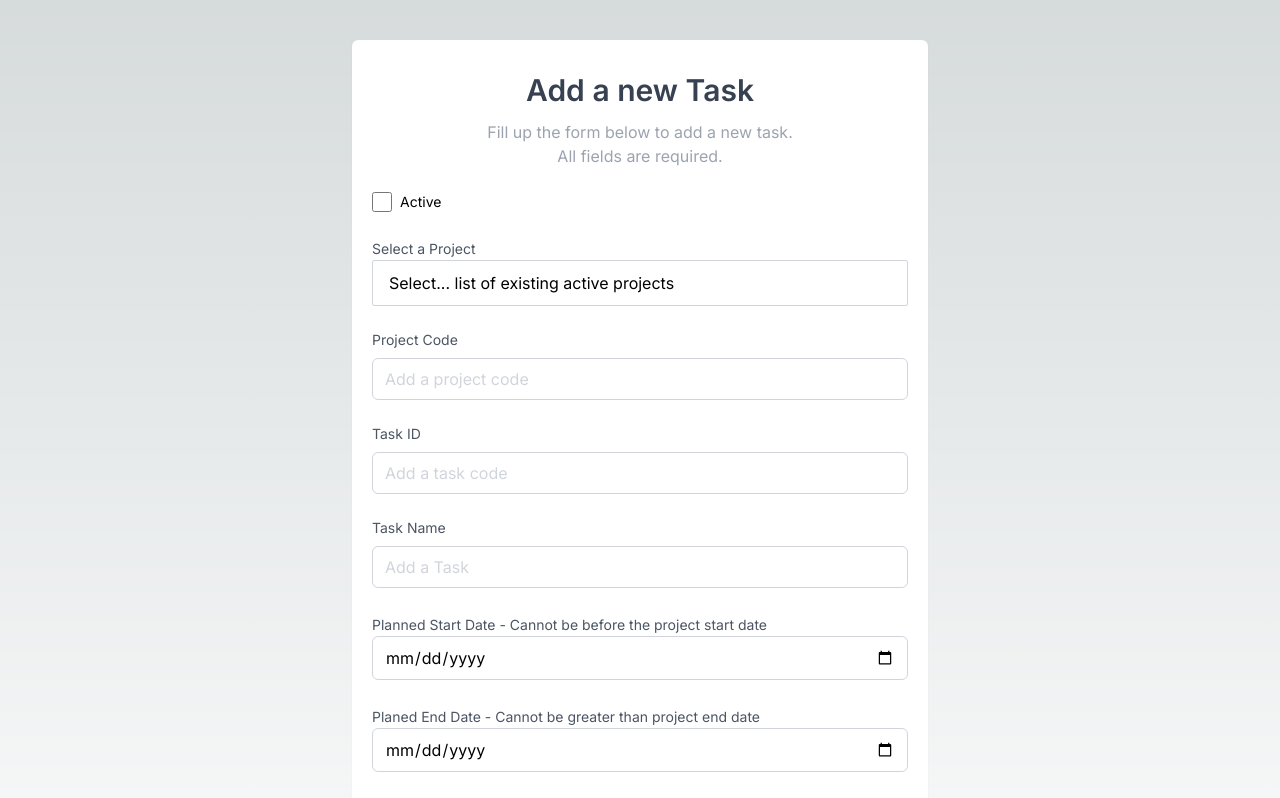
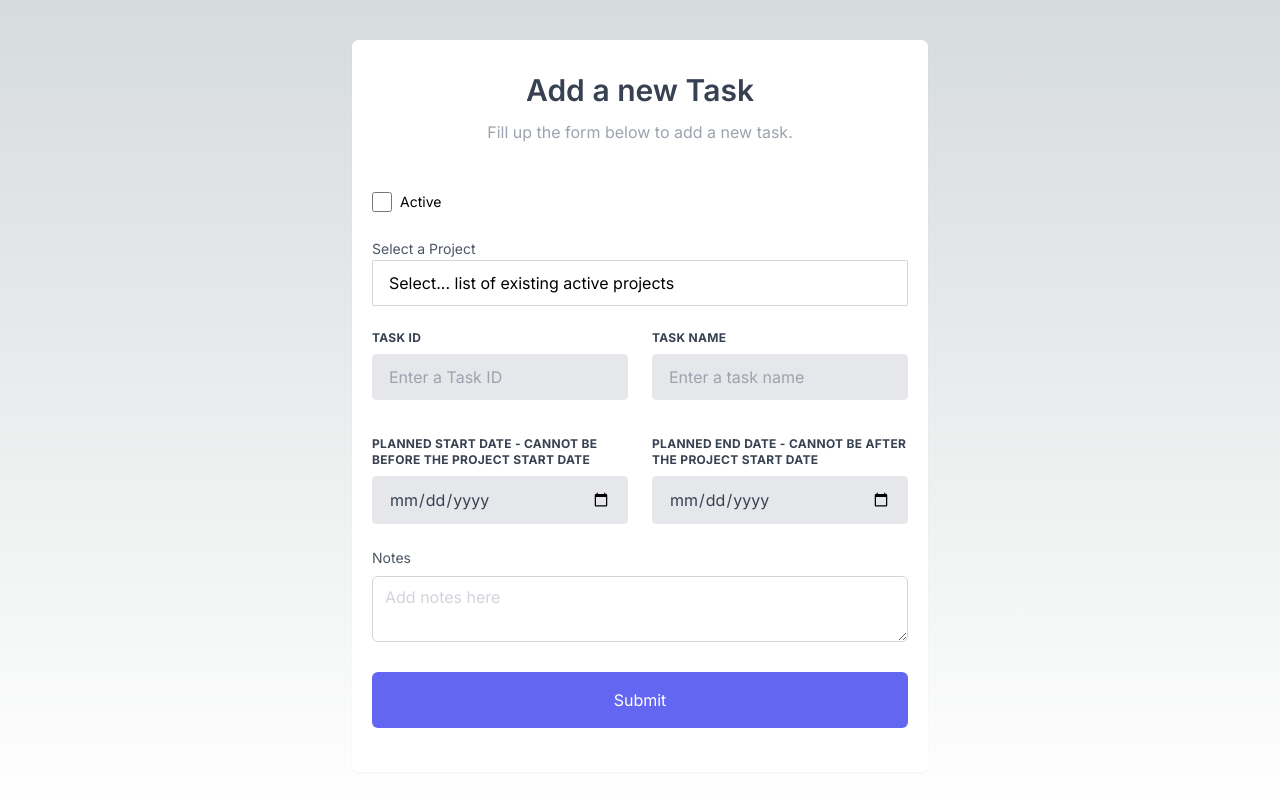
Before and after one commit to bashiraziz/EVMS, a Next.js app: page /addTask in a window 1280 px wide. Shown: the top 798 px of the page. Built offline with nearby package versions, Linux system fonts and the light colour scheme.

Commit message:
Modified start and end day fields

```diff
--- a/app/addTask/page.tsx
+++ b/app/addTask/page.tsx
@@ -8,7 +8,7 @@
     <div className="text-center">
       <h1 className="my-3 text-3xl font-semibold text-gray-700">Add a new Task</h1>
       <p className="text-gray-400">Fill up the form below to add a new task. <br/>
-      All fields are required. <br /> <br />
+      <br /> <br />
       </p>
     </div>
     <div>
@@ -31,71 +31,51 @@
                 <option value=" ">Select... list of existing active projects</option>
                 <option value=" ">Select... list of existing active projects</option>
             </select>
+        </div><br></br>
+        </div>
 
 
-  </div><br></br>
+        <div className="flex flex-wrap -mx-3 mb-6">
+            <div className="w-full md:w-1/2 px-3 mb-6 md:mb-0">
+            <label className="block uppercase tracking-wide text-gray-700 text-xs font-bold mb-2" htmlFor="grid-first-name">
+                Task ID
+            </label>
+            <input className="appearance-none block w-full bg-gray-200 text-gray-700 border border-gray-200 rounded py-3 px-4 mb-3 leading-tight focus:outline-none focus:bg-white" id="grid-first-name" type="text" placeholder="Enter a Task ID" />
+            {/* <p className="text-red-500 text-xs italic">Please fill out this field.</p> */}
             </div>
-      <div className="mb-6">
-          <label htmlFor="projectCode" className="block mb-2 text-sm text-gray-600"
-            >Project Code</label
-          >
-          <input
-            type="text"
-            name="projectCode"
-            placeholder="Add a project code"
-            required
-            className="w-full px-3 py-2 placeholder-gray-300 border border-gray-300 rounded-md  focus:outline-none focus:ring focus:ring-indigo-100 focus:border-indigo-300"
-          />
+            <div className="w-full md:w-1/2 px-3">
+            <label className="block uppercase tracking-wide text-gray-700 text-xs font-bold mb-2" htmlFor="grid-last-name">
+                Task Name
+            </label>
+            <input className="appearance-none block w-full bg-gray-200 text-gray-700 border border-gray-200 rounded py-3 px-4 leading-tight focus:outline-none focus:bg-white focus:border-gray-500" id="grid-last-name" type="text" placeholder="Enter a task name" />
             </div>
-        <div className="mb-6">
-          <label htmlFor="taskCode" className="block mb-2 text-sm text-gray-600"
-            >Task ID</label
-          >
-          <input
-            type="text"
-            name="taskCode"
-            placeholder="Add a task code"
-            required
-            className="w-full px-3 py-2 placeholder-gray-300 border border-gray-300 rounded-md  focus:outline-none focus:ring focus:ring-indigo-100 focus:border-indigo-300"
-          />
         </div>
-        <div className="mb-6">
-          <label htmlFor="taskName" className="block mb-2 text-sm text-gray-600"
-            >Task Name</label
-          >
-          <input
-            type="text"
-            name="taskName"
-            placeholder="Add a Task"
-            required
-            className="w-full px-3 py-2 placeholder-gray-300 border border-gray-300 rounded-md  focus:outline-none focus:ring focus:ring-indigo-100 focus:border-indigo-300"
-          />
-        </div>
-        <div className="mb-6">
+
+
+    <div className="flex flex-wrap -mx-3 mb-6">
+        <div className="w-full md:w-1/2 px-3 mb-6 md:mb-0">
             {/* start date cannot be before the start date of the project */}
-          <label htmlFor="startDate" className="text-sm text-gray-600">Planned Start Date -  Cannot be before the project start date</label>
+          <label htmlFor="startDate" className="block uppercase tracking-wide text-gray-700 text-xs font-bold mb-2">Planned Start Date -  Cannot be before the project start date </label>
           <input
             type="Date"
             name="startDate"
             required
-            className="w-full px-3 py-2 placeholder-gray-300 border border-gray-300 rounded-md  focus:outline-none focus:ring focus:ring-indigo-100 focus:border-indigo-300"
+            className="appearance-none block w-full bg-gray-200 text-gray-700 border border-gray-200 rounded py-3 px-4 leading-tight focus:outline-none focus:bg-white focus:border-gray-500"
           />
         </div>
-        <div className="mb-6">
+
+        <div className="w-full md:w-1/2 px-3 mb-6 md:mb-0">
             {/* start date cannot be before the start date of the project */}
-        <div className="group relative w-max">
-          <label htmlFor="endDate" className="text-sm text-gray-600">Planed End Date - Cannot be greater  than project end date</label>
-          <span
-             className="pointer-events-none absolute -top-6 left-0 w-max rounded bg-gray-900 px-2 py-1 text-sm font-medium text-gray-50 opacity-0 shadow transition-opacity group-hover:opacity-100">
-             End date cannot be greater than the end date of the project.
-        </span>
-        </div>
+          <label htmlFor="startDate" className="block uppercase tracking-wide text-gray-700 text-xs font-bold mb-2">Planned End Date -  Cannot be after the project start date </label>
           <input
             type="Date"
-            name="endDate"
+            name="startDate"
             required
-            className="w-full px-3 py-2 placeholder-gray-300 border border-gray-300 rounded-md  focus:outline-none focus:ring focus:ring-indigo-100 focus:border-indigo-300"
+            className="appearance-none block w-full bg-gray-200 text-gray-700 border border-gray-200 rounded py-3 px-4 leading-tight focus:outline-none focus:bg-white focus:border-gray-500"
           />
+        </div>
+
+
         </div>
         <div className="mb-6">
           <label htmlFor="notes" className="block mb-2 text-sm text-gray-600"
```
Lines whose indentation alone changed are shown as unchanged.
